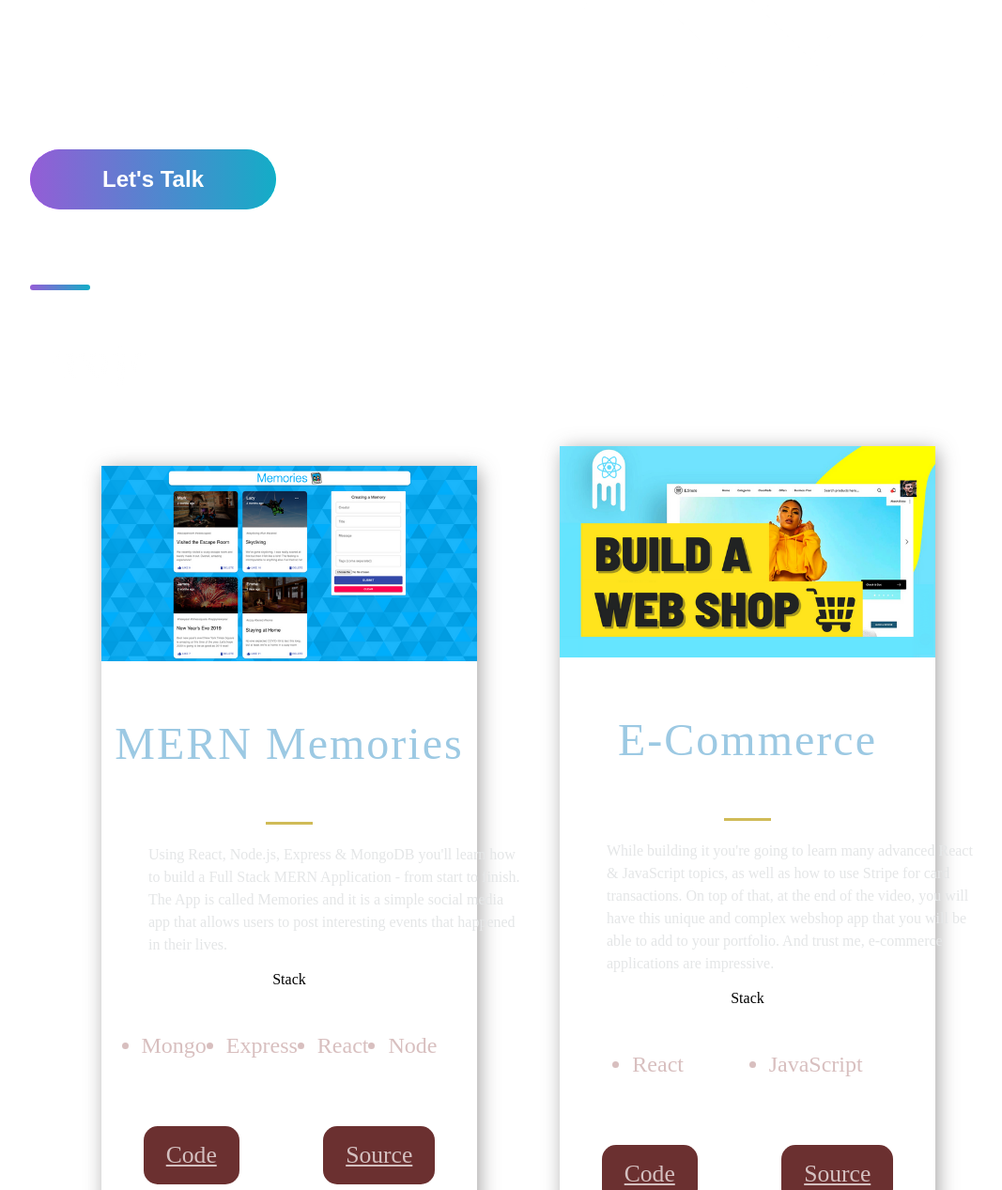
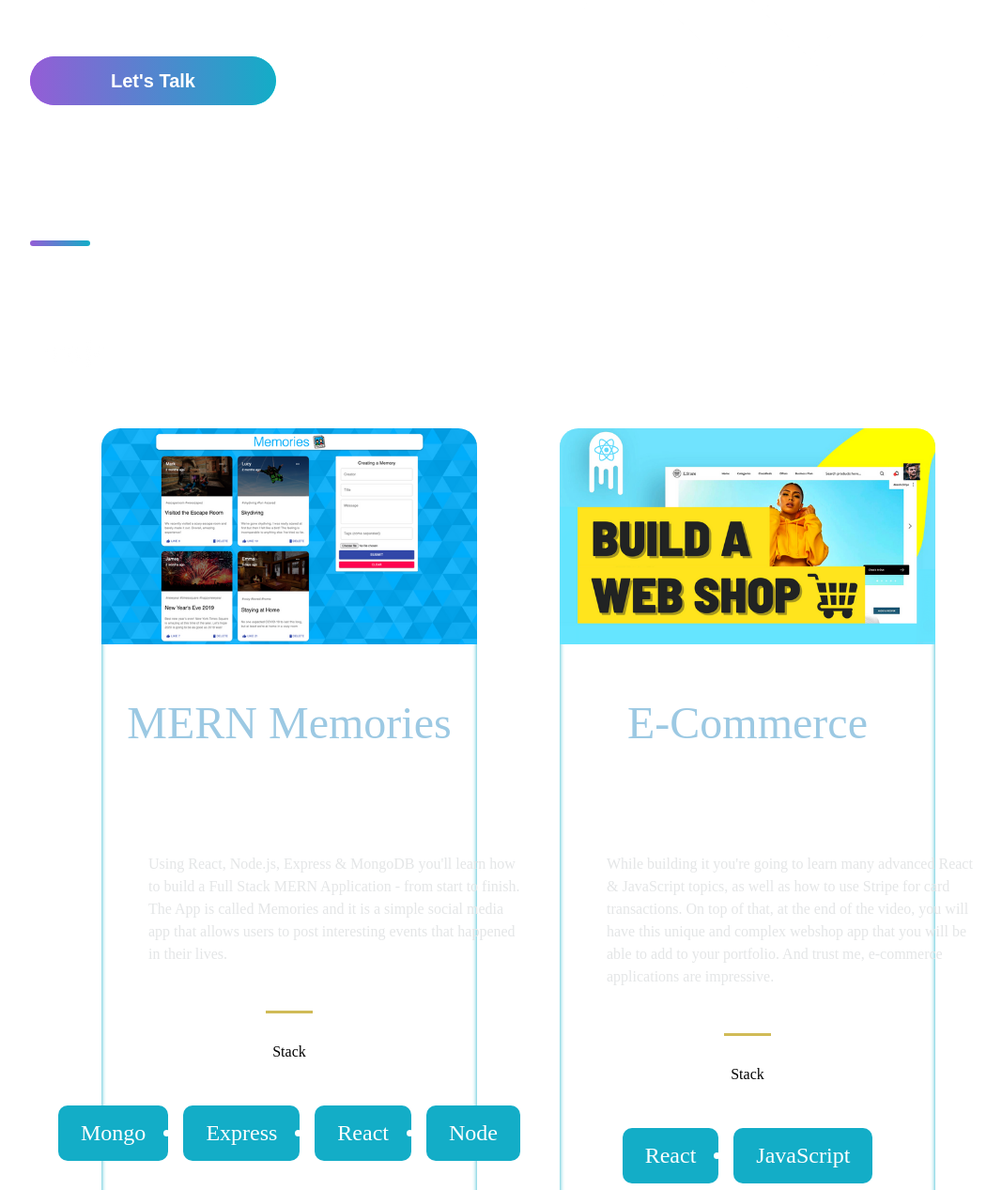
Before and after one commit to achdiathadit/achdiathadit-homepage1.0, a Next.js app: page / in a window 1280 px wide. Shown: the part 503-1770 px from the top of the page at 94% size, without its empty margins (88-1155 px from the left). Built offline with nearby package versions, Linux system fonts and the light colour scheme.

Commit message:
Update styling

```diff
--- a/src/components/Header/HeaderStyles.js
+++ b/src/components/Header/HeaderStyles.js
@@ -57,7 +57,7 @@ export const NavLink = styled.a`
 	color: rgba(255, 255, 255, 0.75);
 	transition: 0.4s ease;
 	&:hover {
-		color: #fff;
+		color: #13adc7;
 		opacity: 1;
 		cursor: pointer;
 	}
@@ -120,6 +120,7 @@ export const SocialIcons = styled.a`
 	border-radius: 50px;
 	padding: 8px;
 	&:hover {
+		color: #13adc7;
 		transform: scale(1.2);
 		cursor: pointer;
 	}
--- a/src/components/Hero/Hero.js
+++ b/src/components/Hero/Hero.js
@@ -13,7 +13,7 @@ const Hero = () => (
 	<Section row nopadding>
 		<LeftSection>
 			<SectionSubTitle>Hello there, my name is</SectionSubTitle>
-			<SectionTitle undersub center>
+			<SectionTitle undersub main center>
 				Achdiat Hadit.
 			</SectionTitle>
 			<SectionText>
--- a/src/components/Projects/Projects.js
+++ b/src/components/Projects/Projects.js
@@ -1,4 +1,5 @@
 import React from 'react';
+import { FiExternalLink, FiGithub } from 'react-icons/fi';
 
 import {
 	BlogCard,
@@ -12,6 +13,7 @@ import {
 	TitleContent,
 	UtilityList,
 	Img,
+	ImgContainer,
 } from './ProjectsStyles';
 import {
 	Section,
@@ -22,30 +24,34 @@ import { projects } from '../../constants/constants';
 
 const Projects = () => (
 	<Section nopadding id='projects'>
-		<SectionDivider />
+		<SectionDivider divider />
 		<SectionTitle>Projects</SectionTitle>
 		<GridContainer>
 			{projects.map(
 				({ title, description, image, tags, source, visit, id }) => (
 					<BlogCard key={id}>
+						<ImgContainer>
 							<Img src={image} />
+						</ImgContainer>
 						<TitleContent>
 							<HeaderThree title>{title}</HeaderThree>
+						</TitleContent>
+						<UtilityList>
+							<ExternalLinks href={visit}>
+								<FiExternalLink size='2rem' />
+							</ExternalLinks>
+							<ExternalLinks href={source}>
+								<FiGithub size='2rem' />
+							</ExternalLinks>
+						</UtilityList>
+						<CardInfo>{description}</CardInfo>
 						<Hr />
-						</TitleContent>
-						<CardInfo>{description}</CardInfo>
-						<div>
 						<TitleContent>Stack</TitleContent>
 						<TagList>
 							{tags.map((tag, i) => (
 								<Tag key={1}>{tag}</Tag>
 							))}
 						</TagList>
-						</div>
-						<UtilityList>
-							<ExternalLinks href={visit}>Code</ExternalLinks>
-							<ExternalLinks href={source}>Source</ExternalLinks>
-						</UtilityList>
 					</BlogCard>
 				)
 			)}
--- a/src/components/Projects/ProjectsStyles.js
+++ b/src/components/Projects/ProjectsStyles.js
@@ -1,10 +1,23 @@
 import styled from 'styled-components';
+
+export const ImgContainer = styled.div`
+	overflow: hidden;
+	height: 230px;
+	margin-bottom: 1rem;
+	border-top-left-radius: 20px;
+	border-top-right-radius: 20px;
+	align-content: center;
+`;
 
 export const Img = styled.img`
 	width: 100%;
 	height: 100%;
+	transition: 0.5s ease;
 	object-fit: cover;
-	overflow: hidden;
+	&:hover {
+		transform: scale(1.2);
+		cursor: pointer;
+	}
 `;
 
 export const GridContainer = styled.section`
@@ -22,8 +35,9 @@ export const GridContainer = styled.section`
 	}
 `;
 export const BlogCard = styled.div`
-	border-radius: 10px;
-	box-shadow: 3px 3px 20px rgba(80, 78, 78, 0.5);
+	align-self: stretch;
+	border-radius: 20px;
+	box-shadow: inset 0 -5px 5px #13adc7;
 	text-align: center;
 	width: 400px;
 	@media ${(props) => props.theme.breakpoints.sm} {
@@ -38,16 +52,16 @@ export const TitleContent = styled.div`
 
 export const HeaderThree = styled.h3`
 	font-weight: 500;
-	letter-spacing: 2px;
 	color: #9cc9e3;
 	padding: 0.5rem 0;
+	margin-bottom: 1rem;
 	font-size: ${(props) => (props.title ? '3rem' : '2rem')};
 `;
 
 export const Hr = styled.hr`
 	width: 50px;
 	height: 3px;
-	margin: 20px auto;
+	margin: 0 auto 2rem;
 	border: 0;
 	background: #d0bb57;
 `;
@@ -69,8 +83,9 @@ export const CardInfo = styled.p`
 	font-style: 2rem;
 	line-height: 24px;
 	text-align: left;
+	margin-bottom: 3rem;
 	@media ${(props) => props.theme.breakpoints.sm} {
-		padding: 0.3rem;
+		padding: 0 50px;
 	}
 `;
 
@@ -78,28 +93,31 @@ export const UtilityList = styled.ul`
 	list-style-type: none;
 	padding: 0;
 	display: flex;
-	justify-content: space-around;
-	margin: 2.5rem 0;
+	justify-content: center;
+	margin: auto;
 `;
 
 export const ExternalLinks = styled.a`
-	color: #d4c0c0;
+	color: white;
 	font-size: 1.6rem;
 	padding: 1rem 1.5rem;
-	background: #6b3030;
-	border-radius: 15px;
-	transition: 0.5s;
+	transition: 0.3s;
 	&:hover {
-		background: #801414;
+		color: #13adc7;
 	}
 `;
 
 export const TagList = styled.ul`
 	display: flex;
-	justify-content: space-around;
+	justify-content: center;
 	padding: 2rem;
+	margin-bottom: 2rem;
 `;
 export const Tag = styled.li`
-	color: #d8bfbf;
+	background: #13adc7;
+	border-radius: 10px;
+	padding: 1rem 1.5rem;
+	margin: 0 0.5rem 0;
+	color: white;
 	font-size: 1.5rem;
 `;
--- a/src/components/Technologies/Technologies.js
+++ b/src/components/Technologies/Technologies.js
@@ -1,5 +1,5 @@
 import React from 'react';
-import { DiFirebase, DiReact, DiZend } from 'react-icons/di';
+import { FaReact, FaFigma, FaDatabase } from 'react-icons/fa';
 import {
 	Section,
 	SectionDivider,
@@ -14,6 +14,53 @@ import {
 	ListTitle,
 } from './TechnologiesStyles';
 
-const Technologies = () => <div>Technologies</div>;
+const Technologies = () => (
+	<Section>
+		<SectionDivider divider />
+		<SectionTitle>Tech Stack</SectionTitle>
+		<SectionText>
+			The magic of user experience and behind-the-scenes of the blockbuster web
+			and apps lies here. Here are a few tech stack I’ve been working with
+			recently:
+		</SectionText>
+		<List>
+			<ListItem>
+				<FaReact size='4rem' />
+				<ListContainer>
+					<ListTitle>Frontend</ListTitle>
+					<ListParagraph>
+						<li>React</li>
+						<li>Nextjs</li>
+						<li>Styled Components</li>
+						<li>Bootstrap</li>
+					</ListParagraph>
+				</ListContainer>
+			</ListItem>
+			<ListItem>
+				<FaDatabase size='4rem' />
+				<ListContainer>
+					<ListTitle>Backend</ListTitle>
+					<ListParagraph>
+						<li>Nodejs</li>
+						<li>Express</li>
+						<li>MongoDB</li>
+						<li>REST API</li>
+					</ListParagraph>
+				</ListContainer>
+			</ListItem>
+			<ListItem>
+				<FaFigma size='4rem' />
+				<ListContainer>
+					<ListTitle>UI/UX</ListTitle>
+					<ListParagraph>
+						<li>Figma</li>
+						<li>GIMP</li>
+						<li>Adobe Illustrator</li>
+					</ListParagraph>
+				</ListContainer>
+			</ListItem>
+		</List>
+	</Section>
+);
 
 export default Technologies;
--- a/src/styles/GlobalComponents/index.js
+++ b/src/styles/GlobalComponents/index.js
@@ -26,8 +26,8 @@ export const Section = styled.section`
 
 export const SectionTitle = styled.h2`
 	font-weight: 800;
-	font-size: ${(props) => (props.main ? '65px' : '56px')};
-	line-height: ${(props) => (props.main ? '72px' : '56px')};
+	font-size: ${(props) => (props.main ? '48px' : '36px')};
+	line-height: ${(props) => (props.main ? '48px' : '36px')};
 	width: max-content;
 	max-width: 100%;
 	background: linear-gradient(
@@ -39,14 +39,24 @@ export const SectionTitle = styled.h2`
 	-webkit-text-fill-color: transparent;
 	margin-bottom: 16px;
 	padding: ${(props) =>
-		props.main ? '58px 0 16px' : props.undersub ? '8px 0 12px' : '0'};
+		props.main && !props.undersub
+			? '48px 0 16px'
+			: props.main && props.undersub
+			? '8px 0 12px'
+			: '0'};
 
 	@media ${(props) => props.theme.breakpoints.md} {
 		font-size: ${(props) => (props.main ? '56px' : '48px')};
 		line-height: ${(props) => (props.main ? '56px' : '48px')};
 		margin-bottom: 12px;
+		margin-left: auto;
+		margin-right: auto;
 		padding: ${(props) =>
-			props.main ? '40px 0 12px' : props.undersub ? '8px 0 12px' : '0'};
+			props.main && !props.undersub
+				? '40px 0 12px'
+				: props.main && props.undersub
+				? '8px 0 12px'
+				: '0'};
 	}
 
 	@media ${(props) => props.theme.breakpoints.sm} {
@@ -55,8 +65,14 @@ export const SectionTitle = styled.h2`
 		font-size: ${(props) => (props.main ? '28px' : '32px')};
 		line-height: ${(props) => (props.main ? '32px' : '40px')};
 		margin-bottom: 8px;
+		margin-left: auto;
+		margin-right: auto;
 		padding: ${(props) =>
-			props.main ? '16px 0 8px' : props.undersub ? '8px 0 8px' : '0'};
+			props.main && !props.undersub
+				? '16px 0 8px'
+				: props.main && props.undersub
+				? '8px 0 8px'
+				: '0'};
 		max-width: 100%;
 	}
 `;
@@ -86,7 +102,7 @@ export const SectionSubTitle = styled.h2`
 
 	@media ${(props) => props.theme.breakpoints.sm} {
 		font-size: 16px;
-		line-height: 24;
+		line-height: 24px;
 		margin-bottom: 8px;
 		padding: 16px 0 0;
 		max-width: 100%;
@@ -95,8 +111,8 @@ export const SectionSubTitle = styled.h2`
 
 export const SectionText = styled.p`
 	max-width: 800px;
-	font-size: 24px;
-	line-height: 40px;
+	font-size: 20px;
+	line-height: 28px;
 	font-weight: 300;
 	padding-bottom: 3.6rem;
 	color: rgba(255, 255, 255, 0.5);
@@ -104,14 +120,14 @@ export const SectionText = styled.p`
 	@media ${(props) => props.theme.breakpoints.md} {
 		max-width: 670px;
 		font-size: 20px;
-		line-height: 32px;
-		padding-bottom: 24px;
+		line-height: 28px;
+		padding: 0 12px 24px;
 	}
 
 	@media ${(props) => props.theme.breakpoints.sm} {
 		font-size: 16px;
 		line-height: 24px;
-		padding-bottom: 16px;
+		padding: 0 12px 16px;
 	}
 `;
 
@@ -130,11 +146,15 @@ export const SectionDivider = styled.div`
 	@media ${(props) => props.theme.breakpoints.md} {
 		width: 48px;
 		height: 4px;
+		margin-left: auto;
+		margin-right: auto;
 	}
 
 	@media ${(props) => props.theme.breakpoints.sm} {
 		width: 32px;
 		height: 2px;
+		margin-left: auto;
+		margin-right: auto;
 	}
 `;
 export const SectionSubText = styled.p`
@@ -208,9 +228,9 @@ export const SecondaryBtn = styled.button`
 
 export const ButtonBack = styled.div`
 	width: ${({ alt }) => (alt ? '150px' : '262px')};
-	height: ${({ alt }) => (alt ? '52px' : '64px')};
+	height: 52px;
 	border-radius: 50px;
-	font-size: ${({ alt }) => (alt ? '20px' : '24px')};
+	font-size: 20px;
 	font-weight: 600;
 	display: flex;
 	align-items: center;
@@ -226,6 +246,9 @@ export const ButtonBack = styled.div`
 	position: relative;
 	overflow: hidden;
 	opacity: ${({ disabled }) => (disabled ? '.5' : '1')};
+	&:hover {
+		box-shadow: inset 0 -5px 5px #ffffff69;
+	}
 
 	@media ${(props) => props.theme.breakpoints.md} {
 		width: ${({ alt }) => (alt ? '150px' : '184px')};
@@ -256,9 +279,9 @@ export const ButtonFront = styled.button`
 		alt
 			? 'linear-gradient(270deg, #F46737 0%, #945DD6 100%)'
 			: 'linear-gradient(270deg, #13ADC7 0%, #945DD6 100%)'};
-	opacity: ${({ disabled }) => (disabled ? '.5' : '1')};
+	opacity: ${({ disabled }) => (disabled ? '.5' : '1.5')};
 	transition: 0.4s ease;
-	font-size: ${({ alt }) => (alt ? '20px' : '24px')};
+	font-size: 20px;
 	font-weight: 600;
 	align-items: center;
 	justify-content: center;
--- /dev/null
+++ b/src/styles/colorpicker.css
@@ -0,0 +1,4 @@
+/* CTA button hover */
+.color {
+	color: #ffffff69;
+}
```
Lines whose indentation alone changed are shown as unchanged.
